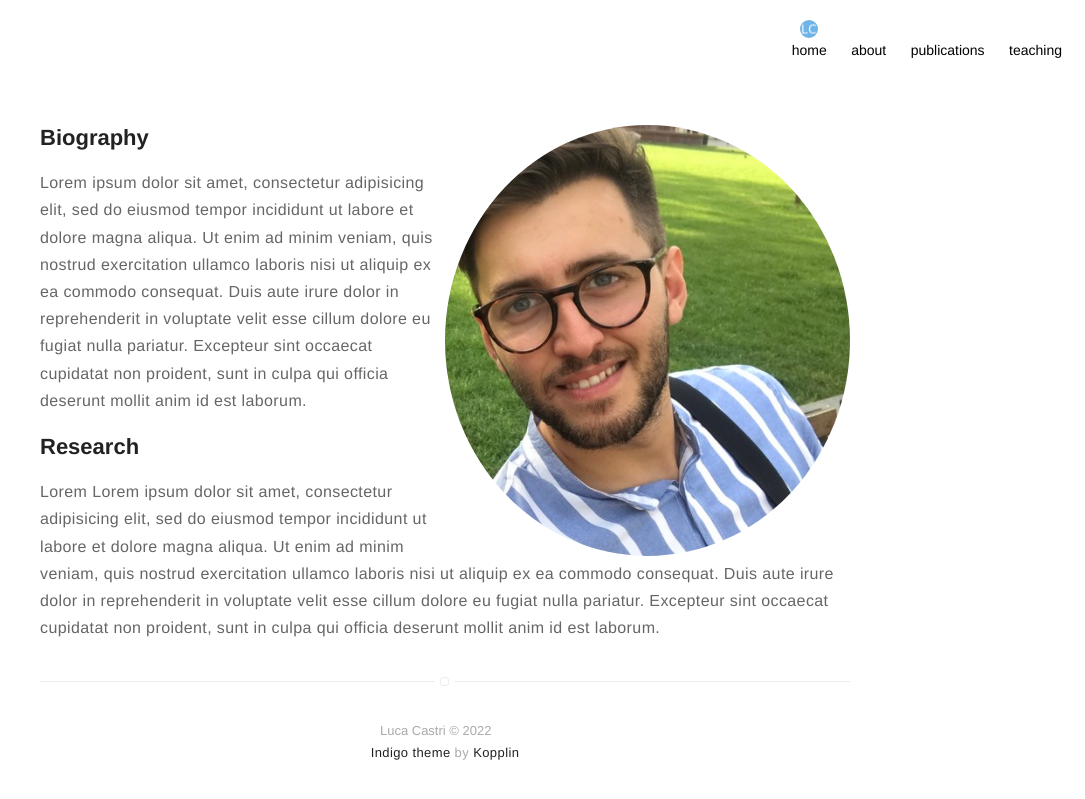
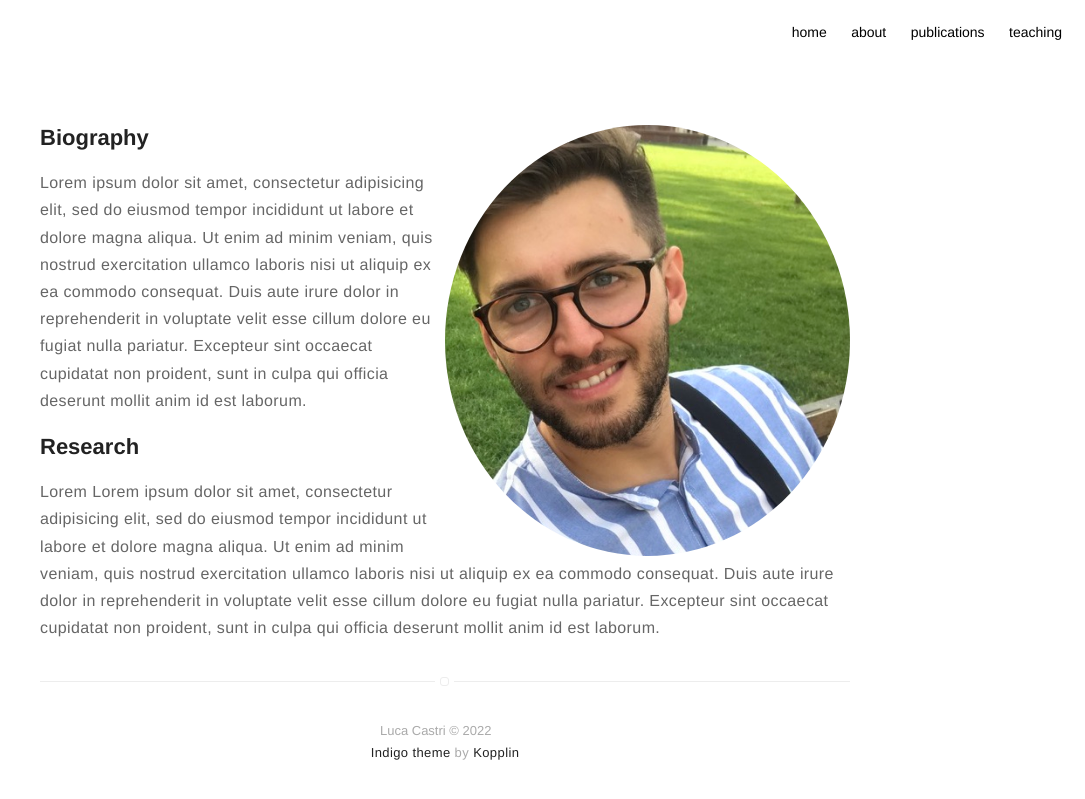
Before and after one commit to lcastri/lcastri.github.io, a Jekyll site: the page built from about.md, in a window 1280 px wide. Shown: the top 799 px of the page, without its empty margins (195-1280 px from the left). Built offline with Jekyll 4.4.1, drawn with Linux system fonts in a browser that asks for light colours; nearby versions of some CDN libraries.

Commit message:
remove image

```diff
--- a/_includes/nav.html
+++ b/_includes/nav.html
@@ -2,7 +2,7 @@
     <ul class="list">
         {% if page.title != "Home" %}
             <li class="item">
-                <a class="link" href="{{ site.url }}/"><img src="/assets/images/favicon/favicon-16x16.png">  home</a>
+                <a class="link" href="{{ site.url }}/">home</a>
             </li>
         {% endif %}
 
```
